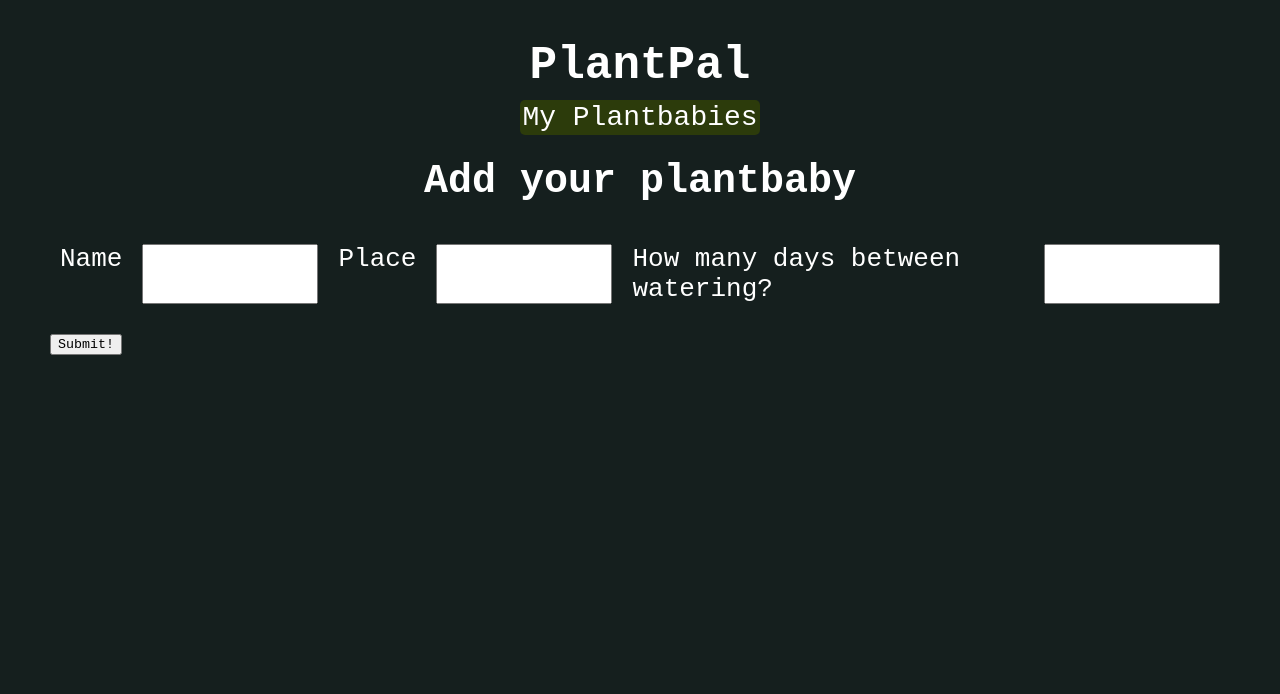
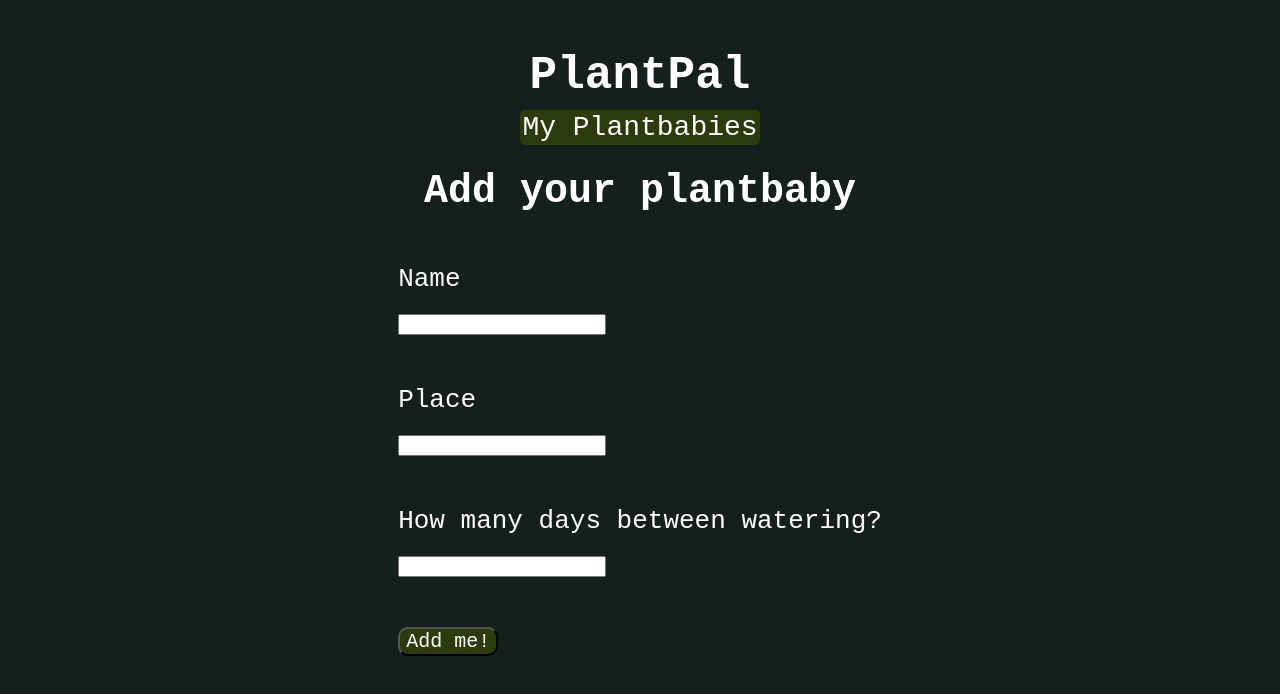
Before and after one commit to annefleurhay/Final-project, a React (Create React App) app in the folder final/: page /plants/new in a window 1280 px wide. Shown: the top 694 px of the page. Built offline with nearby package versions, Linux system fonts and the light colour scheme.

Commit message:
removed empty spaces

```diff
--- a/final/src/components/PlantDetail.js
+++ b/final/src/components/PlantDetail.js
@@ -13,7 +13,7 @@ function PlantDetail() {
   const plant = location.state;
 
   const updateWatering = async () => {
-    setUpdating(true); // Zet de status op 'updating' om te tonen dat het verzoek wordt verwerkt
+    setUpdating(true);
 
     try {
       const response = await fetch('https://localhost:7138/plants/updateWatering', {
@@ -50,11 +50,11 @@ function PlantDetail() {
   return (
     <div className='plantdetail'>
       <div>
-      <h2>{plant.name}</h2>
+        <h2>{plant.name}</h2>
 
-      <img src={plant.needsWater ? sadPlant : happyPlant } alt='plant mood'/>
-      {/*<p>Needs water? {plant.needsWater ? 'Yes, I am thirsty!' : 'No, I am good.'}</p>*/}
-    </div>
+        <img src={plant.needsWater ? sadPlant : happyPlant } alt='plant mood'/>
+      </div>
+
     <button onClick={()=> navigate('/plants')}>Go Back</button>
     <button onClick={updateWatering} disabled={updating}>Water me</button>
 
--- a/final/src/components/PlantPost.js
+++ b/final/src/components/PlantPost.js
@@ -2,68 +2,58 @@ import { useState } from "react";
 import { useNavigate } from "react-router-dom";
 import '../components/plantPost.css'
 
-export default function PlantPost(){
+export default function PlantPost() {
     const navigate = useNavigate();
     const [formData, setFormData] = useState({
         name: '',
         place: '',
-        dayfrequency:''
+        dayfrequency: ''
+    });
+
+    const handleChange = (event) => {
+        const { name, value } = event.target;
+
+        setFormData({
+            ...formData,
+            [name]: value
+        });
     }
 
-    )
-
-    const handleChange = (event )=> {
-        const { name, value} = event.target;
-
-        setFormData({...formData,
-            [name]: value
-        })
-    }
-
-    const handleSubmit = (event) =>{
+    const handleSubmit = (event) => {
         event.preventDefault();
         console.log(formData);
-        fetch('https://localhost:7138/plants/new',
-        {method: 'POST', body: JSON.stringify(formData),
-        headers: {'Content-type': 'application/json; charset=UTF-8',}
+        fetch('https://localhost:7138/plants/new', {
+            method: 'POST',
+            body: JSON.stringify(formData),
+            headers: { 'Content-type': 'application/json; charset=UTF-8' }
         })
-    .then(()=>{
+        .then(() => {
             navigate('/plants');
-
-    })
-
-
-
+        });
     }
 
     return (
         <>
             <h2>Add your plantbaby</h2>
             <form className="form" onSubmit={handleSubmit}>
-
                 <div className="form-input">
-
+                    <div className="input-group">
                         <label>Name</label>
-                    <input type='text' name="name" onChange={handleChange} value={formData.name}></input>
-
+                        <input type='text' name="name" onChange={handleChange} value={formData.name} />
+                    </div>
+                    <div className="input-group">
                         <label>Place</label>
-                    <input type='text' name="place" onChange={handleChange} value={formData.place}></input>
-
+                        <input type='text' name="place" onChange={handleChange} value={formData.place} />
+                    </div>
+                    <div className="input-group">
                         <label>How many days between watering?</label>
-                    <input type='text' name="dayfrequency" onChange={handleChange} value={formData.dayfrequency}></input>
-
+                        <input type='text' name="dayfrequency" onChange={handleChange} value={formData.dayfrequency} />
+                    </div>
+                    <div className="center-button"><input type='submit' value="Add me!" /></div>
 
                 </div>
-                <input type='submit' value="Submit!"/>
-
 
             </form>
-
-
         </>
-
-
-    )
-
-
+    );
 }
--- a/final/src/components/plant.css
+++ b/final/src/components/plant.css
@@ -1,9 +1,7 @@
-
 .plant li {
     font-size: 18px;
     margin: 10px;
 }
-
 
 .plant button, a {
     border-radius: 10px;
@@ -23,8 +21,7 @@
 }
 .plant a {
     text-align: center;
-    padding: 7px;
-
+    border-radius: 5px;
 }
 .grid {
     display: grid;
@@ -34,12 +31,6 @@
     grid-row-gap: 5px;
 }
 
-.plant-grid {
-
-    text-align: center;
-
-
-}
 
 .plant-grid a {
     background-color:#2c3b0b;
@@ -48,8 +39,6 @@
     width: 100%;
     padding-top: 20px;
     padding-bottom: 20px
-
-
 }
 .plant-grid:hover{
 
--- a/final/src/components/plantPost.css
+++ b/final/src/components/plantPost.css
@@ -1,6 +1,42 @@
+body {
+    display: flex;
+    justify-content: center; /* Horizontaal centreren */
+    align-items: center; /* Verticaal centreren */
+
+}
+
 .form-input {
     font-size: 26px;
     color: white;
-    display: flex
+    display: flex;
+    flex-direction: column;
+    gap: 10px;
+}
+
+
+.input-group {
+    display: flex;
+    flex-direction: column;
+}
+.input-group input {
+    width: 200px;
+}
+input {
+    display: flex;
+    justify-content: center;
+    align-items: center;
+}
+
+.center-button input {
+    border-radius: 10px;
+    background-color: #2c3b0b;
+    color: white;
+    font-size: 20px;
 
 }
+.center-button input:hover{
+    background-color: rgb(206, 193, 193);
+    color: black;
+    transition: 0.1s;
+
+}
--- a/final/src/components/plantdetails.css
+++ b/final/src/components/plantdetails.css
@@ -4,7 +4,6 @@
     background-color: #2c3b0b;
     color: white;
     padding: 10px;
-
 
 }
 .plantdetail button:hover{
@@ -36,6 +35,6 @@ img {
     display: block;
     margin-left: auto;
     margin-right: auto;
-    width: suto;
+    width: auto;
     height: 200px;
 }
```
Also changed, not shown: final/src/App.js (+3 -8 lines), final/src/components/Account.js (+1 -6 lines), final/src/components/Plant.js (+2 -12 lines). Lines whose indentation alone changed are shown as unchanged.
